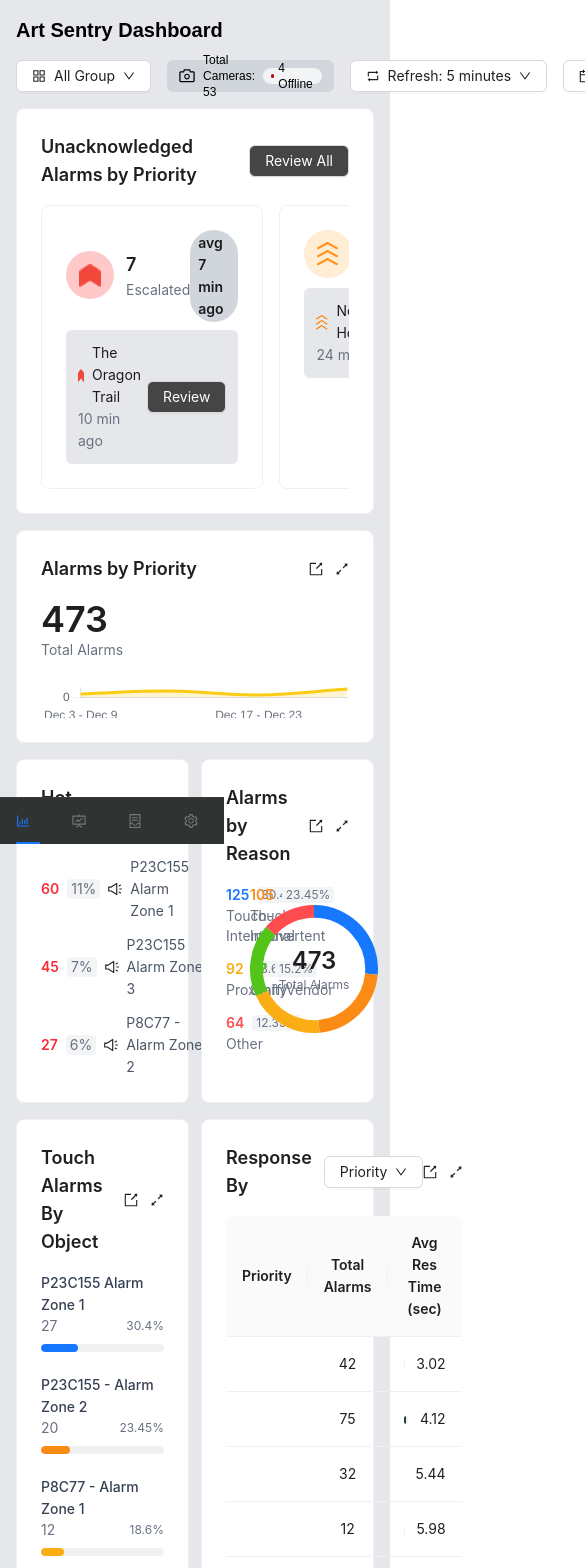
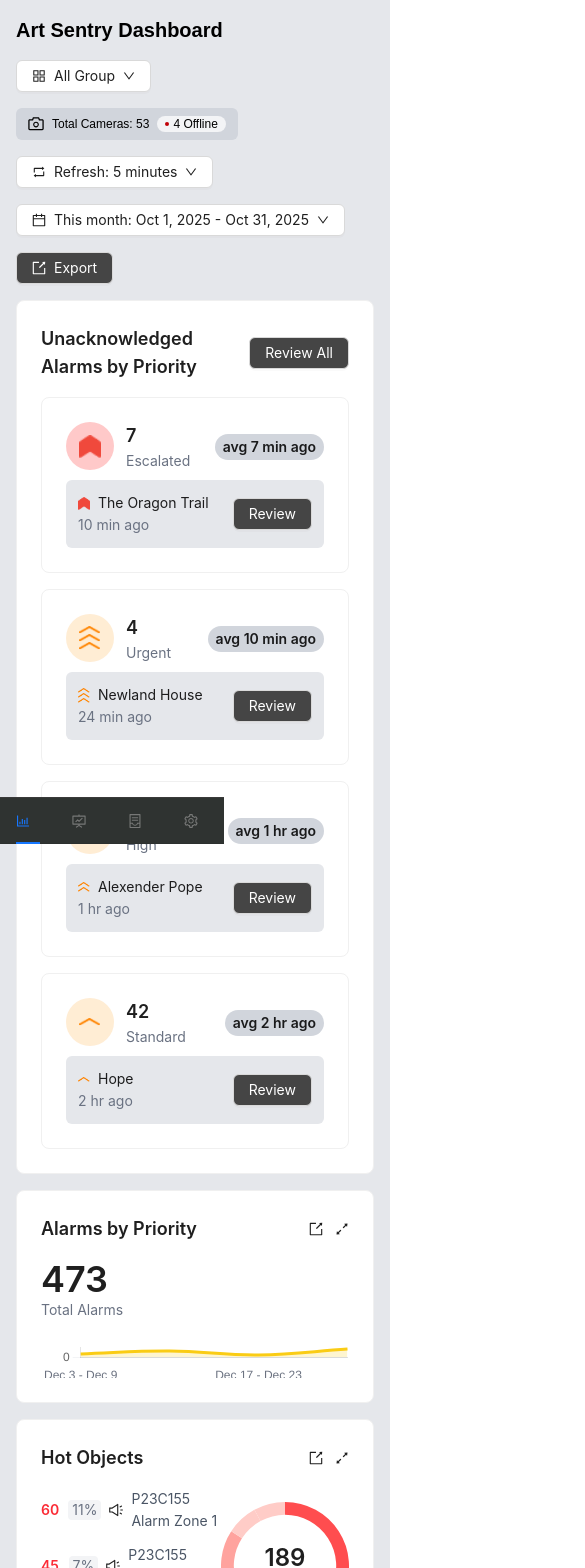
Before and after one commit to Waniaxif/Dashboard, a Next.js app: page / in a window 390 px wide. Shown: the top 1568 px of the page, 585 px wide, since content can reach past the window. Built offline with nearby package versions, Linux system fonts and the light colour scheme.

Commit message:
refactor Header component layout and improve styling consistency

```diff
--- a/src/Components/Header/Header.tsx
+++ b/src/Components/Header/Header.tsx
@@ -20,23 +20,39 @@ export default function Header() {
       <div className="text-xl font-semibold capitalize mb-4">
         art sentry dashboard
       </div>
-      <div className="flex items-center justify-between gap-4 mb-4">
-        <div className="gap-4 flex items-center">
+      <div className="flex flex-wrap gap-4 mb-4 lg:justify-between">
+        {/* Left Section */}
+        <div className="flex flex-wrap items-center gap-4 w-full md:w-full lg:w-auto">
           <DropDownButton text="All Group" StartIcon={<AppstoreOutlined />} />
+
+          {/* Refresh visible only on md */}
+          <div className="hidden md:flex">
+            <DropDownButton
+              text="Refresh: 5 minutes"
+              StartIcon={<RetweetOutlined />}
+            />
+          </div>
+
           <div className="flex items-center gap-2 rounded-md bg-gray-300 h-8 px-3">
             <CameraOutlined />
             <span className="text-xs">Total Cameras: 53</span>
             <div className="rounded-full bg-gray-100 px-2 h-4 text-xs flex items-center justify-center">
               <div className="rounded-full h-1 w-1 bg-red-700 mr-1"></div>
-              <span className="">4 Offline</span>
+              <span>4 Offline</span>
             </div>
           </div>
         </div>
-        <div className=" gap-4 flex items-center">
+
+        {/* Right Section */}
+        <div className="flex flex-wrap items-center gap-4 w-full md:w-full lg:w-auto md:justify-start lg:justify-end">
+          {/* Hide on md (shown on top in md) */}
+          <div className="flex md:hidden">
             <DropDownButton
               text="Refresh: 5 minutes"
               StartIcon={<RetweetOutlined />}
             />
+          </div>
+
           <DropDownButton
             text="This month: Oct 1, 2025 - Oct 31, 2025"
             StartIcon={<CalendarOutlined />}
@@ -44,21 +60,26 @@ export default function Header() {
           <ExportButton />
         </div>
       </div>
+
       <div className="mb-4">
         <Card>
           <div className="flex flex-col gap-4">
+            {/* Header */}
             <div className="flex justify-between items-center">
               <div className="text-lg font-semibold">
                 Unacknowledged Alarms by Priority
               </div>
               <ReviewButton text="Review All" />
             </div>
-            <div className="flex w-auto gap-4 overflow-x-auto">
+
+            {/* Cards Grid */}
+            <div className="grid grid-cols-1 md:grid-cols-2 lg:grid-cols-4 gap-4">
+              {/* Card 1 */}
               <Card className="w-full">
                 <div className="flex flex-col gap-2">
                   <div className="flex justify-between items-center">
                     <div className="flex gap-3">
-                      <div className="bg-red-200 rounded-full w-12 h-12 flex items-center justify-center ">
+                      <div className="bg-red-200 rounded-full w-12 h-12 flex items-center justify-center">
                         <Image
                           src="/images/2.png"
                           width={22}
@@ -67,19 +88,20 @@ export default function Header() {
                         />
                       </div>
                       <div className="flex flex-col">
-                        <span className="font-semibold text-lg">7 </span>
-                        <span className="text-gray-500">Escalated </span>
+                        <span className="font-semibold text-lg">7</span>
+                        <span className="text-gray-500">Escalated</span>
                       </div>
                     </div>
 
-                    <div className=" bg-gray-300 rounded-full px-2 py-0.5 font-semibold">
+                    <div className="bg-gray-300 rounded-full px-2 py-0.5 font-semibold">
                       avg 7 min ago
                     </div>
                   </div>
+
                   <div className="flex flex-col gap-2 bg-gray-200 p-3 rounded-md">
                     <div className="flex justify-between items-center">
-                      <div className="">
-                        <div className="flex gap-2 items-center  ">
+                      <div>
+                        <div className="flex gap-2 items-center">
                           <Image
                             src="/images/2.png"
                             width={12}
@@ -90,18 +112,18 @@ export default function Header() {
                         </div>
                         <span className="text-gray-500">10 min ago</span>
                       </div>
-                      <div className="">
                       <ReviewButton text="Review" />
                     </div>
                   </div>
                 </div>
-                </div>
               </Card>
+
+              {/* Card 2 */}
               <Card className="w-full">
                 <div className="flex flex-col gap-2">
                   <div className="flex justify-between items-center">
                     <div className="flex gap-3">
-                      <div className="bg-orange-100 rounded-full w-12 h-12 flex items-center justify-center ">
+                      <div className="bg-orange-100 rounded-full w-12 h-12 flex items-center justify-center">
                         <div className="flex flex-col items-center">
                           <Image
                             src="/images/3.png"
@@ -124,19 +146,20 @@ export default function Header() {
                         </div>
                       </div>
                       <div className="flex flex-col">
-                        <span className="font-semibold text-lg">4 </span>
+                        <span className="font-semibold text-lg">4</span>
                         <span className="text-gray-500">Urgent</span>
                       </div>
                     </div>
 
-                    <div className=" bg-gray-300 rounded-full px-2 py-0.5 font-semibold">
+                    <div className="bg-gray-300 rounded-full px-2 py-0.5 font-semibold">
                       avg 10 min ago
                     </div>
                   </div>
+
                   <div className="flex flex-col gap-2 bg-gray-200 p-3 rounded-md">
                     <div className="flex justify-between items-center">
-                      <div className="">
-                        <div className="flex gap-2 items-center  ">
+                      <div>
+                        <div className="flex gap-2 items-center">
                           <div className="flex flex-col items-center">
                             <Image
                               src="/images/3.png"
@@ -161,18 +184,18 @@ export default function Header() {
                         </div>
                         <span className="text-gray-500">24 min ago</span>
                       </div>
-                      <div className="">
                       <ReviewButton text="Review" />
                     </div>
                   </div>
                 </div>
-                </div>
               </Card>
+
+              {/* Card 3 */}
               <Card className="w-full">
                 <div className="flex flex-col gap-2">
                   <div className="flex justify-between items-center">
                     <div className="flex gap-3">
-                      <div className="bg-orange-100 rounded-full w-12 h-12 flex items-center justify-center ">
+                      <div className="bg-orange-100 rounded-full w-12 h-12 flex items-center justify-center">
                         <div className="flex flex-col items-center">
                           <Image
                             src="/images/3.png"
@@ -190,18 +213,19 @@ export default function Header() {
                       </div>
                       <div className="flex flex-col">
                         <span className="font-semibold text-lg">22</span>
-                        <span className="text-gray-500">High </span>
+                        <span className="text-gray-500">High</span>
                       </div>
                     </div>
 
-                    <div className=" bg-gray-300 rounded-full px-2 py-0.5 font-semibold">
+                    <div className="bg-gray-300 rounded-full px-2 py-0.5 font-semibold">
                       avg 1 hr ago
                     </div>
                   </div>
+
                   <div className="flex flex-col gap-2 bg-gray-200 p-3 rounded-md">
                     <div className="flex justify-between items-center">
-                      <div className="">
-                        <div className="flex gap-2 items-center  ">
+                      <div>
+                        <div className="flex gap-2 items-center">
                           <div className="flex flex-col items-center">
                             <Image
                               src="/images/3.png"
@@ -220,18 +244,18 @@ export default function Header() {
                         </div>
                         <span className="text-gray-500">1 hr ago</span>
                       </div>
-                      <div className="">
                       <ReviewButton text="Review" />
                     </div>
                   </div>
                 </div>
-                </div>
               </Card>
+
+              {/* Card 4 */}
               <Card className="w-full">
                 <div className="flex flex-col gap-2">
                   <div className="flex justify-between items-center">
                     <div className="flex gap-3">
-                      <div className="bg-orange-100 rounded-full w-12 h-12 flex items-center justify-center ">
+                      <div className="bg-orange-100 rounded-full w-12 h-12 flex items-center justify-center">
                         <Image
                           src="/images/3.png"
                           width={22}
@@ -245,28 +269,26 @@ export default function Header() {
                       </div>
                     </div>
 
-                    <div className=" bg-gray-300 rounded-full px-2 py-0.5 font-semibold">
+                    <div className="bg-gray-300 rounded-full px-2 py-0.5 font-semibold">
                       avg 2 hr ago
                     </div>
                   </div>
+
                   <div className="flex flex-col gap-2 bg-gray-200 p-3 rounded-md">
                     <div className="flex justify-between items-center">
-                      <div className="">
-                        <div className="flex gap-2 items-center  ">
+                      <div>
+                        <div className="flex gap-2 items-center">
                           <Image
                             src="/images/3.png"
                             width={12}
                             height={5}
                             alt="bar chart"
                           />
-
                           <span className="capitalize">hope</span>
                         </div>
                         <span className="text-gray-500">2 hr ago</span>
                       </div>
-                      <div className="">
                       <ReviewButton text="Review" />
-                      </div>
                     </div>
                   </div>
                 </div>
@@ -275,14 +297,15 @@ export default function Header() {
           </div>
         </Card>
       </div>
+
       <div className="mb-4">
         <AlarmByPriority />
       </div>
-      <div className="grid grid-cols-2 gap-3 mb-4">
+      <div className="grid grid-cols-1 lg:grid-cols-2 gap-3 mb-4">
         <HotObjects />
         <AlarmByReason />
       </div>
-      <div className="grid grid-cols-2 gap-3 mb-4">
+      <div className="grid grid-cols-1 lg:grid-cols-2 gap-3 mb-4">
         <TouchAlarmsByObject />
         <ResponseByPriority />
       </div>
```
Lines whose indentation alone changed are shown as unchanged.
